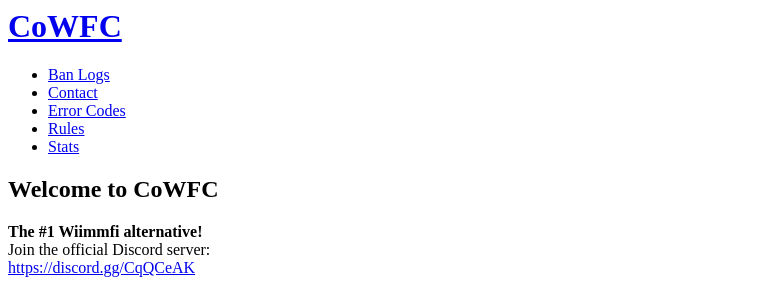
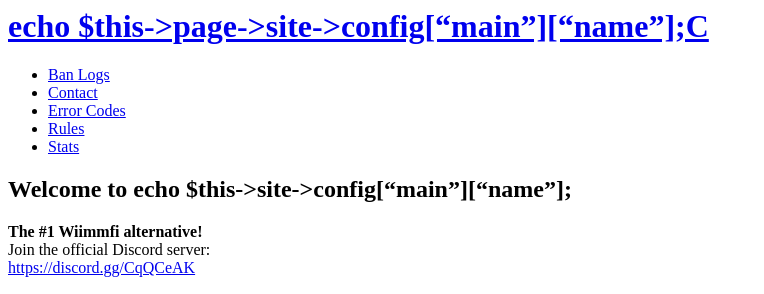
Before and after one commit to mh9924/CoWFC, a PHP site: page /json/ in a window 1280 px wide. Shown: the top 294 px of the page, without its empty margins (0-764 px from the left). Run offline with PHP 8.4, Linux system fonts and the light colour scheme; some libraries are stand-ins or nearby versions.

Commit message:
**** UNTESTED **** website file updates

```diff
--- a/Web/_pages/Home.php
+++ b/Web/_pages/Home.php
@@ -13,7 +13,7 @@
 <section id="banner" style="">
 	<div class="content">
 		<header>
-			<h2>Welcome to CoWFC</h2>
+			<h2>Welcome to echo $this->site->config[“main”][“name”];</h2>
 			<p>
 			<strong>The #1 Wiimmfi alternative!</strong><br>
 			Join the official Discord server:<br>
--- a/Web/_site/Header.php
+++ b/Web/_site/Header.php
@@ -69,7 +69,7 @@
 
 			<!-- Header -->
 				<header id="header">
-					<h1 id="logo"><a href="/">CoWFC</a></h1>
+					<h1 id="logo"><a href="/">echo $this->page->site->config[“main”][“name”];C</a></h1>
 					<?php $this->generateNav(); ?>
 				</header>
 <?php
```
